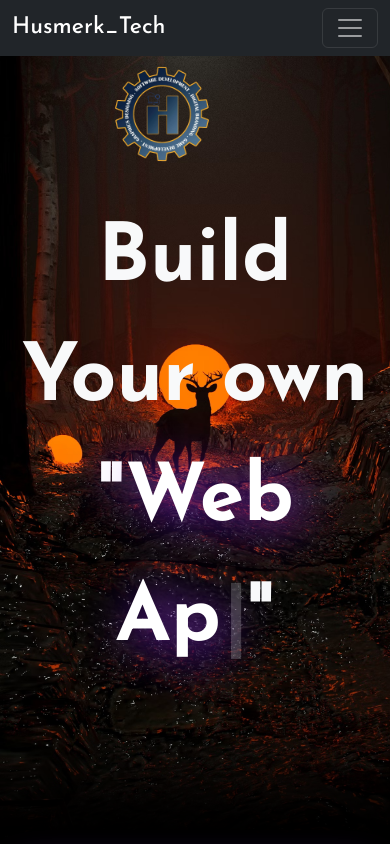
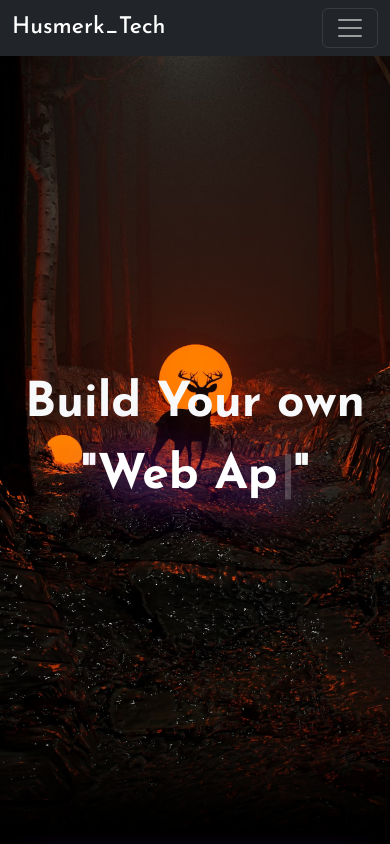
Before and after one commit to AhmadSaheb007/husmerk_tech_Frontend, a React (Vite) app: page / in a window 390 px wide. Shown: the top 844 px of the page. Built offline with nearby package versions, Linux system fonts and the light colour scheme.

Commit message:
responsiveness done

```diff
--- a/package.json
+++ b/package.json
@@ -12,10 +12,12 @@
   "dependencies": {
     "@ionic/react": "^7.7.2",
     "bootstrap": "^5.3.2",
+    "json-server": "^1.0.0-alpha.23",
     "react": "^18.2.0",
     "react-bootstrap": "^2.10.1",
     "react-dom": "^18.2.0",
     "react-icons": "^5.0.1",
+    "react-router-dom": "^6.22.1",
     "react-simple-typewriter": "^5.0.1",
     "swiper": "^11.0.6"
   },
--- a/src/App.jsx
+++ b/src/App.jsx
@@ -1,7 +1,7 @@
 import "./App.css";
 import "bootstrap/dist/css/bootstrap.min.css";
 import "bootstrap/dist/js/bootstrap.bundle.min.js";
-
+import "./responsive.css";
 import Home from "./components/Pages/Home";
 
 
--- a/src/components/Shared/Navbar.jsx
+++ b/src/components/Shared/Navbar.jsx
@@ -57,14 +57,14 @@ const Navbar = () => {
             </ul>
           </div>
         </div>
-        <a class="navbar-brand position-absolute pt-5 brand-img ps-3" href="#">
+        {/* <a class="navbar-brand position-absolute pt-5 brand-img ps-3" href="#">
               <img
                 src="/src/assets/img/logo_H.png"
                 alt=""
                 width="100"
                 height="auto"
               />
-          </a>
+          </a> */}
       </nav>
     </div>
   );
--- a/src/components/Shared/ServiceSection.jsx
+++ b/src/components/Shared/ServiceSection.jsx
@@ -8,7 +8,7 @@ const ServiceSection = () => {
       <div className="container">
         <SectionTitle sectionTitle = "Services" />
 
-        <div className="row d-flex justify-content-center">
+        <div className="row d-flex justify-content-center text-center">
           <div className="col-lg-5 my-3">
             <Services
               serviceTitle="App Development"
--- /dev/null
+++ b/src/responsive.css
@@ -0,0 +1,52 @@
+
+/* Very small devices (landscape phones, 576px and up) */
+@media (min-width: 320px) and (max-width: 576px){
+    .banner p{
+        font-size: 3em !important;
+    }
+
+    .logo{
+        width: 15rem;
+        height: 15rem;
+    }
+
+}
+
+/* Small devices (landscape phones, 576px and up) */
+@media (min-width: 576px) and (max-width: 767px){
+
+
+
+ }
+
+
+
+/* Medium devices (tablets, 768px and up) */
+@media (min-width: 768px) and (max-width: 992px) {
+
+
+
+ }
+
+
+
+/* Large devices (desktops, 992px and up) */
+@media (min-width: 992px) and (max-width: 1200px) {
+
+
+ }
+
+
+
+/* X-Large devices (large desktops, 1200px and up) */
+@media (min-width: 1200px) and (max-width: 1400px) {
+
+
+ }
+
+
+
+/* XX-Large devices (larger desktops, 1400px and up) */
+@media (min-width: 1400) {
+
+}
```
Also changed, not shown: src/components/Pages/Home.jsx (+8 -2 lines), 1 other file (tests, documents, lock files or other folders).
